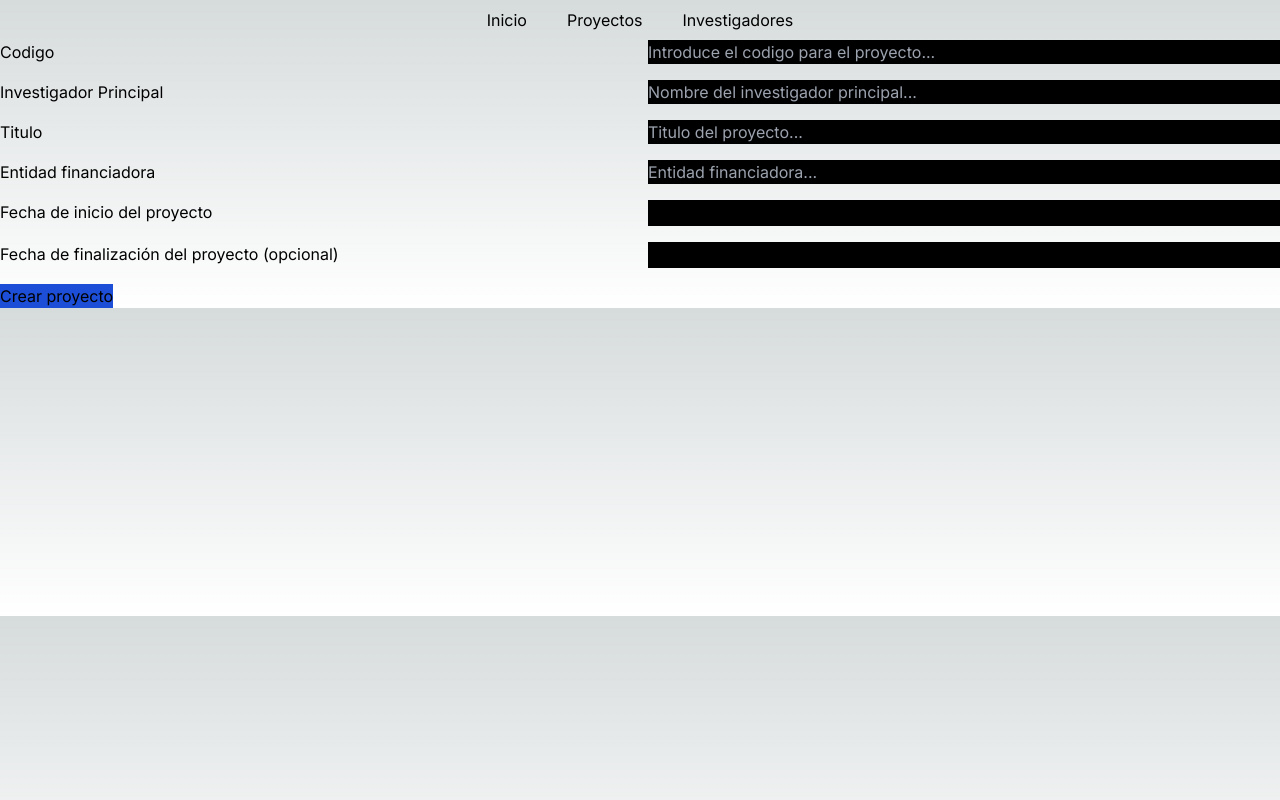
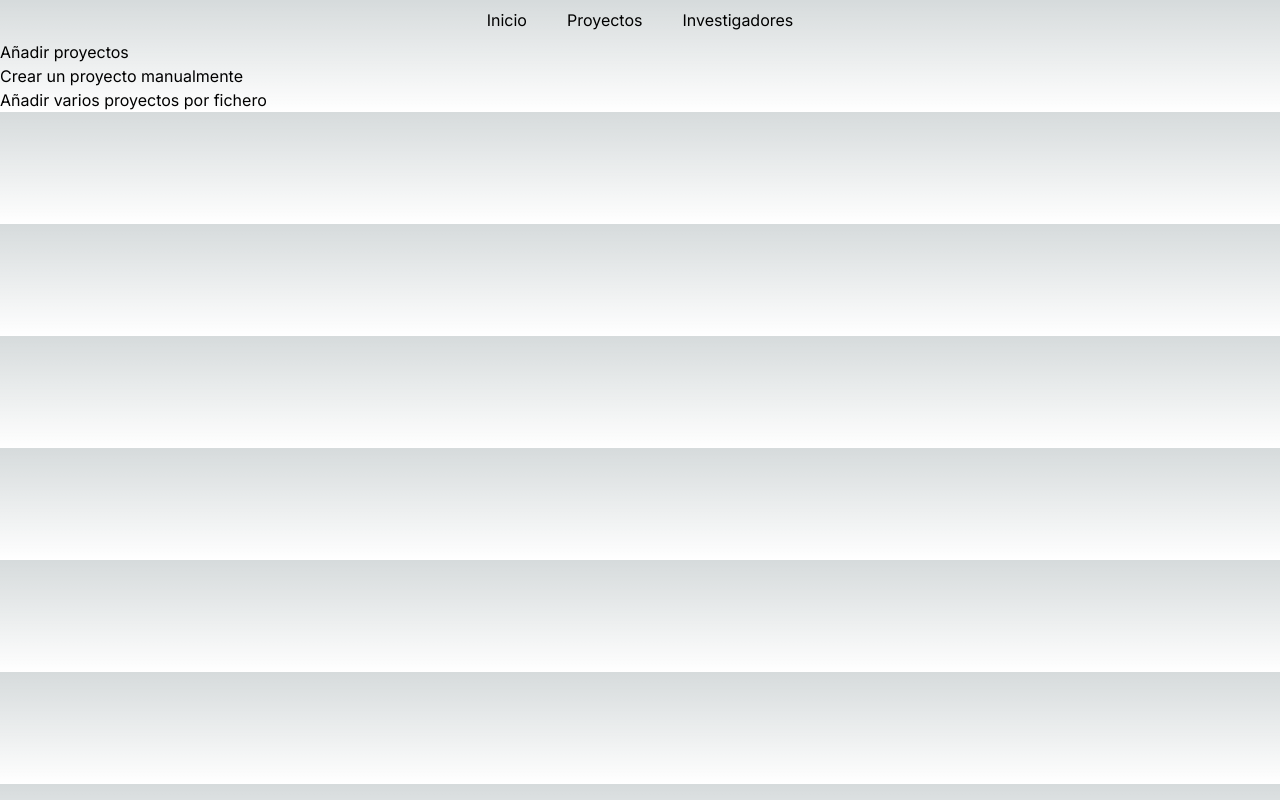
Before and after one commit to miguelliar/tfg-miguel, a Next.js app: page /proyectos/crear in a window 1280 px wide. Built offline with nearby package versions, Linux system fonts and the light colour scheme.

Commit message:
refactor: change proyecto path distribution

```diff
--- /dev/null
+++ b/src/app/proyectos/crear/nuevo/page.tsx
@@ -0,0 +1,19 @@
+'use server';
+import { CreateForm, CreateFormParams } from "@/app/ui/form/CreateForm";
+import { createProyecto } from "../../../../../db/db";
+import { fields } from './constants.json';
+
+export default async function Page() {
+    const formParams : CreateFormParams = {
+        createCallback: createProyecto,
+        fields,
+        submitText: "Crear proyecto"
+    };
+
+    return (
+        <main>
+            <h1>Crear un proyecto manualmente</h1>
+            <CreateForm {...formParams}/>
+        </main>
+    );
+}
--- a/src/app/proyectos/crear/page.tsx
+++ b/src/app/proyectos/crear/page.tsx
@@ -1,15 +1,14 @@
 'use server';
-import { CreateForm, CreateFormParams } from "@/app/ui/form/CreateForm";
-import { createProyecto } from "../../../../db/db";
-import { fields } from './constants.json';
+import Link from 'next/link';
 
 export default async function Page() {
-    const formParams : CreateFormParams = {
-        createCallback: createProyecto,
-        fields,
-        submitText: "Crear proyecto"
-    };
-
     return (
-    <CreateForm {...formParams}/>);
+        <main>
+            <h1>Añadir proyectos</h1>
+            <ul>
+                <li><Link href="/proyectos/crear/nuevo">Crear un proyecto manualmente</Link></li>
+                <li><Link href="/proyectos/crear/subida">Añadir varios proyectos por fichero</Link></li>
+            </ul>
+        </main>
+    );
 }
--- a/src/app/proyectos/page.tsx
+++ b/src/app/proyectos/page.tsx
@@ -19,7 +19,7 @@ export default async function Page({
     <main>
         <h1>Proyectos</h1>
         <section>
-            <Link href="/proyectos/crear">Crear proyecto</Link>
+            <Link href="/proyectos/crear">Añadir proyecto</Link>
         </section>
         <section className='m-4 p-1 flex flex-col'>
             <h2 className='text-lg'>Selecciona un proyecto</h2>
```
Also changed, not shown: src/app/proyectos/crear/nuevo/constants.json (renamed from src/app/proyectos/crear/constants.json), src/app/proyectos/crear/subida/page.tsx (added).
